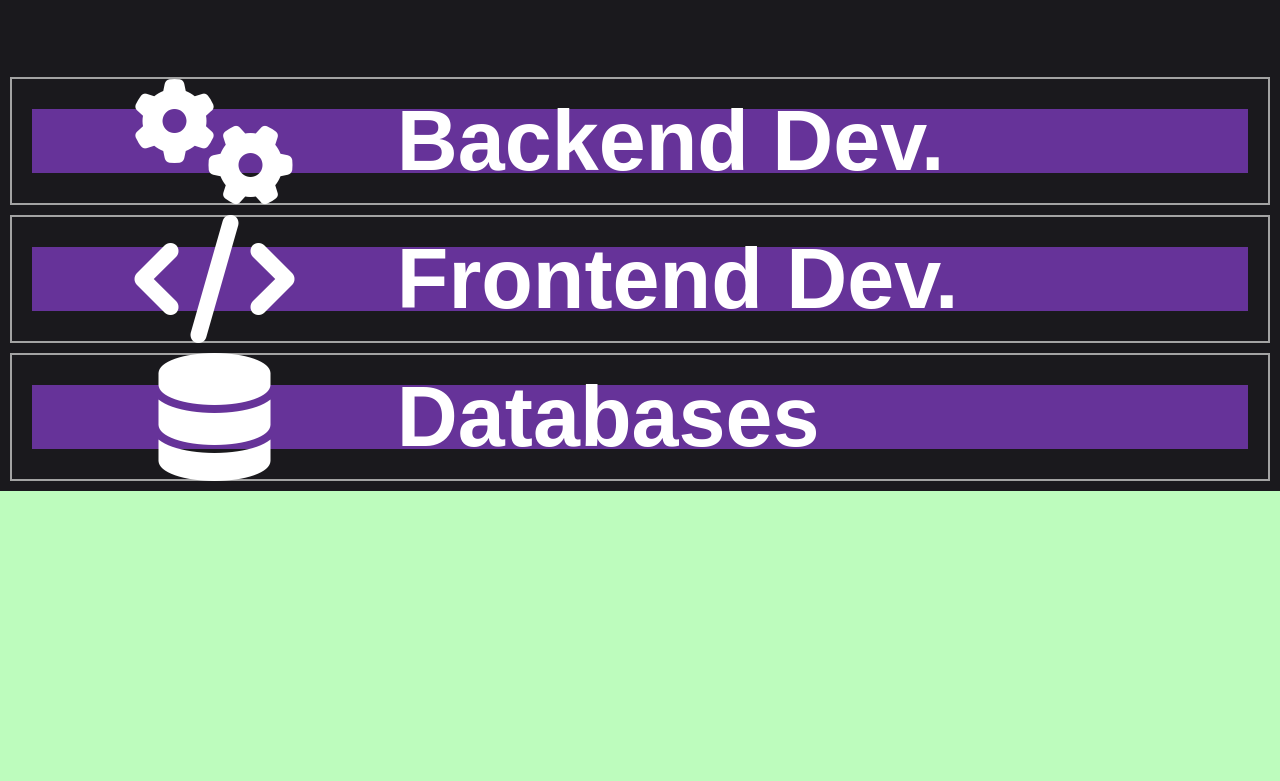
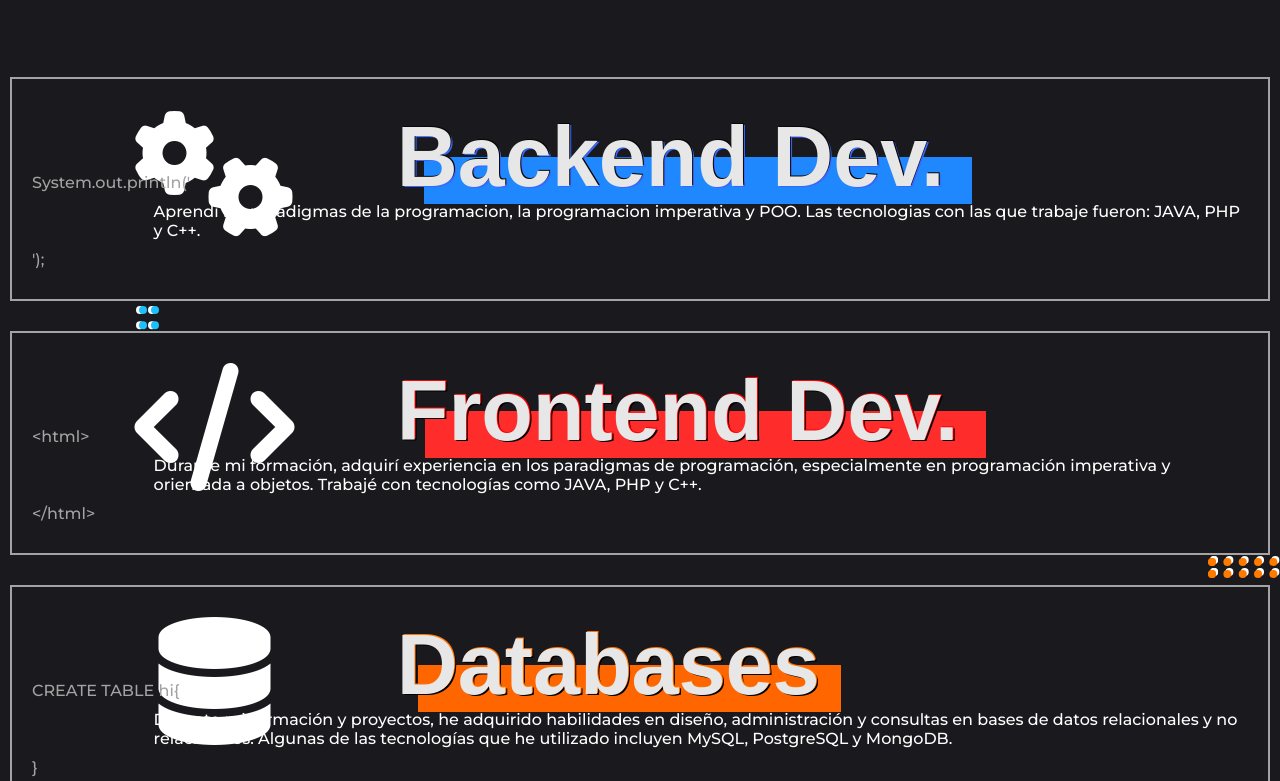
Before and after one commit to KevinFullAd/KevinPani, a plain HTML site: page index.html in a window 1280 px wide. Shown: the part 1221-2002 px from the top of the page. Drawn offline with Linux system fonts and the light colour scheme.

Commit message:
Preparada la seccion de experiencias y adaptada al diseño movil

```diff
--- a/index.html
+++ b/index.html
@@ -38,21 +38,15 @@
 
 
                 <span class="point-box1"></span>
+                <span class="point-box1A"></span>
                 <span class="point-box2"></span>
+                <span class="point-box2a"></span>
 
                 <span class="orbital1">
                     <span class="element-orb1"></span>
                     <span class="element-orb2"></span>
                 </span>
 
-                <div class="circles">
-                    <svg class="circle1"viewBox="0 0 200 200" xmlns="http://www.w3.org/2000/svg">
-                        <path fill="#FF0066" d="M54.2,-43.7C68.6,-25.2,77.5,-2.7,74.2,19C70.9,40.8,55.4,61.9,35.6,69.9C15.7,77.9,-8.5,72.9,-30.8,62.7C-53.1,52.4,-73.5,36.9,-74.9,20.2C-76.3,3.4,-58.6,-14.6,-42.9,-33.4C-27.3,-52.2,-13.6,-71.8,3.1,-74.3C19.9,-76.8,39.8,-62.2,54.2,-43.7Z" transform="translate(100 100)" />
-                      </svg>
-                      <svg class="circle2" viewBox="0 0 200 200" xmlns="http://www.w3.org/2000/svg">
-                        <path fill="#FF0066" d="M49.5,-37.8C63.8,-21.4,75.1,-0.9,72.6,19.2C70.1,39.3,54,58.9,34.6,65.9C15.3,72.8,-7.1,67.1,-29.4,57.7C-51.7,48.3,-73.7,35.1,-81.1,15C-88.5,-5.1,-81.2,-32,-65.3,-48.7C-49.3,-65.4,-24.7,-71.9,-3.6,-69C17.5,-66.2,35.1,-54.1,49.5,-37.8Z" transform="translate(100 100)" />
-                      </svg>
-                </div>
             </article>
 
             <article class="my-experiences">
@@ -68,14 +62,28 @@
                         <div class="card-title back-card">
                             <i class="fa-solid fa-gears"></i>
                             <p>
-                               <span>Backend Dev.</span>
+                               <span class="focus-title">Backend Dev.</span>
+                               <br>
                             </p>
                         </div>
                         <div class="card-details">
-                            <div class="experience"></div>
+                            <div class="experience">
+                                <div class="focus-message">
+                                    <span>System.out.println('</span>
+                                        <p>
+                                            Aprendi los paradigmas de la programacion,
+                                            la programacion imperativa y POO. Las
+                                            tecnologias con las que trabaje fueron:
+                                            JAVA, PHP y C++.
+                                        </p>
+                                    <span>');</span>
+                                </div>
+
+                            </div>
                         </div>
                     </div>
                     <div class="exp-card">
+
                         <div class="card-title front-card">
                             <i class="fa-solid fa-code"></i>
                             <p>
@@ -83,20 +91,49 @@
                             </p>
                         </div>
                         <div class="card-details">
-                            <div class="experience"></div>
+                            <div class="experience">
+                                <div class="focus-message">
+                                    <span>&lt;html&gt;</span>
+                                    <p>
+                                        Durante mi formación, adquirí experiencia
+                                        en los paradigmas de programación,
+                                        especialmente en programación imperativa
+                                        y orientada a objetos. Trabajé con
+                                        tecnologías como JAVA, PHP y C++.
+                                    </p>
+                                    <span>&lt;/html&gt;</span>
+                                </div>
+                            </div>
                         </div>
                     </div>
                     <div class="exp-card">
                         <div class="card-title data-card">
                             <i class="fa-solid fa-database"></i>
                             <p>
-                                Databases
+                                <span>Databases</span>
                             </p>
                         </div>
                         <div class="card-details">
-                            <div class="experience"></div>
+                            <div class="experience">
+                                <div class="focus-message">
+                                    <span>CREATE TABLE hi&#123;</span>
+                                        <p>
+                                            Durante mi formación y proyectos,
+                                            he adquirido habilidades en diseño,
+                                            administración y consultas en bases
+                                            de datos relacionales y no relacionales.
+                                            Algunas de las tecnologías que he utilizado
+                                            incluyen MySQL, PostgreSQL y MongoDB.
+                                        </p>
+                                    <span>&#125;</span>
+                                </div>
+                            </div>
                         </div>
                     </div>
+                    <span class="point-box3"></span>
+                    <span class="point-box3A"></span>
+                    <span class="point-box4"></span>
+                    <span class="point-box4A"></span>
                 </div>
 
 
--- a/style.css
+++ b/style.css
@@ -38,7 +38,7 @@
     font-weight: bolder;
     color: rgb(226, 226, 226);
     transition:text-shadow  .3s ease;
-    animation:ilumination-text 3s linear infinite ;
+    animation:ilumination-text 3s linear infinite;
 }
 
 .name-link:hover{
@@ -81,7 +81,7 @@
 }
 
 .myself span{
-    color: #ff4b09;
+    color: #EB3E01;
     font-size: 19vw;
     line-height: .9em;
     text-align: start;
@@ -130,7 +130,7 @@
     right: -70%;
     background-image: radial-gradient(circle at 50% -20.71%, #d7c35d 0, #deba54 8.33%, #e4b04d 16.67%, #e9a546 25%, #ed9841 33.33%, #f0893e 41.67%, #f2793c 50%, #f3673d 58.33%, #f35542 66.67%, #f34249 75%, #f22b52 83.33%, #f0065d 91.67%, #ec0069 100%);clip-path: polygon(99.98% 51.57%,84.23% 86.45%,48.43% 99.98%,13.55% 84.23%,0.02% 48.43%,15.77% 13.55%,51.57% 0.02%,86.45% 15.77%,99.98% 51.57%,calc(86.45% - 7.29px) calc(15.77% - -6.85px),calc(51.57% - 0.31px) calc(0.02% - -10.00px),calc(15.77% - -6.85px) calc(13.55% - -7.29px),calc(0.02% - -10.00px) calc(48.43% - -0.31px),calc(13.55% - -7.29px) calc(84.23% - 6.85px),calc(48.43% - -0.31px) calc(99.98% - 10.00px),calc(84.23% - 6.85px) calc(86.45% - 7.29px),calc(99.98% - 10.00px) calc(51.57% - 0.31px),calc(86.45% - 7.29px) calc(15.77% - -6.85px));
     animation: rotate360 linear infinite 30s;
-    filter: brightness(.7);
+    filter: brightness(.8);
     z-index: 1;
 }
 .element-orb2{
@@ -139,10 +139,10 @@
     position: absolute;
     top: 10%;
     right:-50%;
-    background-image:  radial-gradient(circle at 100% 100%, #e536b3 0, #ee2ba2 7.14%, #f42191 14.29%, #f81d7f 21.43%, #fa1f6e 28.57%, #f9275d 35.71%, #f7314d 42.86%, #f23c3c 50%, #ec472b 57.14%, #e45117 64.29%, #da5b00 71.43%, #cf6400 78.57%, #c36d00 85.71%, #b77400 92.86%, #a97b00 100%);
+    background-image:  radial-gradient(circle at 50% -20.71%, #d1fff8 0, #befff6 10%, #a7fff4 20%, #8dfff3 30%, #6cfbf2 40%, #3cf2f2 50%, #00e8f3 60%, #00dff5 70%, #00d6f9 80%, #00cefd 90%, #00c6ff 100%);
     clip-path: polygon(99.98% 51.57%,84.23% 86.45%,48.43% 99.98%,13.55% 84.23%,0.02% 48.43%,15.77% 13.55%,51.57% 0.02%,86.45% 15.77%,99.98% 51.57%,calc(86.45% - 13.12px) calc(15.77% - -12.32px),calc(51.57% - 0.57px) calc(0.02% - -17.99px),calc(15.77% - -12.32px) calc(13.55% - -13.12px),calc(0.02% - -17.99px) calc(48.43% - -0.57px),calc(13.55% - -13.12px) calc(84.23% - 12.32px),calc(48.43% - -0.57px) calc(99.98% - 17.99px),calc(84.23% - 12.32px) calc(86.45% - 13.12px),calc(99.98% - 17.99px) calc(51.57% - 0.57px),calc(86.45% - 13.12px) calc(15.77% - -12.32px));
     animation: rotate360 reverse infinite 25s;
-    filter: brightness(.6);
+    filter: brightness(.7);
     z-index: 2;
 }
 
@@ -151,57 +151,43 @@
     height: 100px;
     border: dotted rgb(253, 253, 253) 8px;
     position: absolute;
-    top: 10%;
-    z-index: 2;
+    top: 300px;
+    z-index: -2;
 
     left: 10%;
 }
+.point-box1A{
+    width: 20px;
+    height: 100px;
+    border: dotted rgba(255, 124, 2, 0.938) 8px;
+    position: absolute;
+    top: 300px;
+    margin-left: -2px;
+    z-index: -2;
+
+    left: 10%;
+}
+
 .point-box2{
     width: 100px;
     height: 20px;
-    border: dotted rgb(253, 253, 253) 8px;
+    border: dotted rgb(255, 255, 255) 8px;
     position: absolute;
-    bottom: -10%;
+    bottom: -5%;
     right:  0%;
     z-index: 2;
-
+}
+.point-box2a{
+    width: 100px;
+    height: 20px;
+    border: dotted rgb(47, 196, 255) 8px;
+    position: absolute;
+    bottom: -5%;
+    margin-bottom: 2px;
+    right:  0%;
+    z-index: 2;
 }
 
-.circles{
-    overflow: hidden;
-    position: relative;
-    width: 100%;
-    height: 150vh;
-    position: absolute;
-    top: 0;
-    left: 0;
-}
-
-.circle1{
-    width: 200px;
-    left: -20%;
-    bottom: 50%;
-    position: absolute;
-    z-index: -1;
-    animation: circle 15s linear infinite alternate;
-    filter: blur(4em);
-}
-.circle1 path{
-    fill: rgba(252, 52, 52, 0.589);
-}
-.circle2{
-    width: 300px;
-
-    top: -10%;
-    right: -40%;
-    position: absolute;
-    filter: blur(4em);
-    z-index: -2;
-    animation: circle 15s linear infinite alternate;
-}
-.circle2 path{
-    fill: rgb(255, 123, 0);
-}
 
 @keyframes circle{
     from{
@@ -226,14 +212,22 @@
 @keyframes ilumination-text{
     0%{
         text-shadow:0px 0px transparent,0px 0px  transparent, 0px 0px  transparent ;
-
-    }
+     }
     30%{
         text-shadow:-3px 1px rgb(255, 75, 9), 2px -1px rgba(255, 255, 255, 0.568), 0 0 3px orangered ;
 
     }
     100%{
         text-shadow:0px 0px transparent,0px 0px  transparent, 0px 0px  transparent ;
+    }
+}
+
+@keyframes rotate-text{
+    from{
+        transform: rotate3d(0);
+    }
+    to{
+        transform: rotate3d(360deg);
 
     }
 }
@@ -242,6 +236,7 @@
     width: 100%;
     height:auto;
     padding: 10px;
+    overflow: hidden;
 }
 
 .exp-title-container{
@@ -259,7 +254,7 @@
         font-size: 10vw;
         letter-spacing: -2px;
         text-transform: uppercase;
-        background-color: #ff5100;
+        background-color: #FF5719;
         box-shadow: 3px -2px white;
     }
 }
@@ -268,30 +263,32 @@
 .exp-card-container{
     width: 100%;
     height: auto;
+    position: relative;
     margin-top: 10vh;
     display: grid;
     grid-template-rows: 1fr;
     grid-template-columns: 1fr;
-    grid-area: 10px;
-    gap: 10px 10px;
+    gap: 30px;
 }
 
 .exp-card{
+    width: 100%;
     border: 2px solid #a3a3a3;
-    width: 100%;
+    background-color:#1a191d;
     padding: 30px 20px;
+    background-size: contain;
+    filter:blur(.5);
+    z-index: 1;
 }
 
 .card-title{
     width: 100%;
     height: 4em;
-    background-color: rebeccapurple;
     margin: auto;
     display: flex;
-    align-items: center;
+    align-items: start;
     position: relative;
     text-transform: capitalize;
-
 }
 .card-title i{
     font-size: 10vw;
@@ -300,17 +297,114 @@
     color:#FFFFFF;
 }
 
-.back-card p span{
-}
-
 .card-title p{
     font-size: 6.6vw;
-    color: white;
+    color: rgb(231, 231, 231);
     font-family: sans-serif;
     font-weight: 600;
     & span{font-size: 6.6vw;
+        z-index: 10;
         font-family: sans-serif;
+        position: relative;
     }
+}
+
+.back-card p span{
+    text-shadow:1px -1px rgb(7, 7, 7),
+     2px 1px rgb(56, 103, 255) ;
+
+}
+.front-card p span{
+    text-shadow:1px -1px rgb(255, 0, 0),
+    2px 1px rgb(0, 0, 0);
+}
+.data-card p span{
+    text-shadow:1px -1px rgb(255, 115, 0),
+    2px 1px rgb(0, 0, 0);
+}
+
+.exp-card p span::after{
+    content: ' ';
+    position: absolute;
+    height: 50%;
+    width: 100%;
+    z-index: 0;
+    background-color: transparent;
+    z-index: -1;
+    bottom: 0;
+    left: 5%;
+}
+
+.back-card p span::after{
+    background-color: rgb(32, 136, 255);
+}
+.front-card p span::after{
+    background-color:rgb(255, 44, 44);
+}
+.data-card p span::after{
+    background-color:rgb(255, 102, 0);
+}
+
+.focus-message {
+    color: #a3a3a3;
+    display: flex;
+    flex-direction: column;
+}
+
+.focus-message span{
+    width: fit-content;
+    position: relative;
+}
+.focus-message p {
+    padding: 10px 0;
+    margin-left:10%;
+    color: #ffffff;
+    position:relative;
+}
+.point-box3{
+    width: 20px;
+    height: 100px;
+    border: dotted rgb(255, 255, 255) 8px;
+    position: absolute;
+    top: 25%;
+    z-index: 0;
+    left: 10%;
+}
+.point-box3A{
+    width: 20px;
+    height: 100px;
+    border: dotted rgb(28, 191, 255) 8px;
+    position: absolute;
+    top: 25%;
+    left: 10%;
+    margin-left: 3px;
+
+
+    z-index: 0;
+}
+.point-box4{
+    width: 20px;
+    height: 100px;
+    border: dotted rgb(255, 255, 255) 8px;
+    position: absolute;
+    rotate: 90deg;
+    top: 60%;
+    right: 0;
+
+    z-index: 0;
+}
+.point-box4A{
+    width: 20px;
+    height: 100px;
+    border: dotted rgb(255, 123, 0) 8px;
+    position: absolute;
+    rotate: 90deg;
+    top: 60%;
+    right: 0;
+    margin-top:2px ;
+    margin-right:2px ;
+
+    z-index: 0;
 }
 /* Contact*/
 
```
